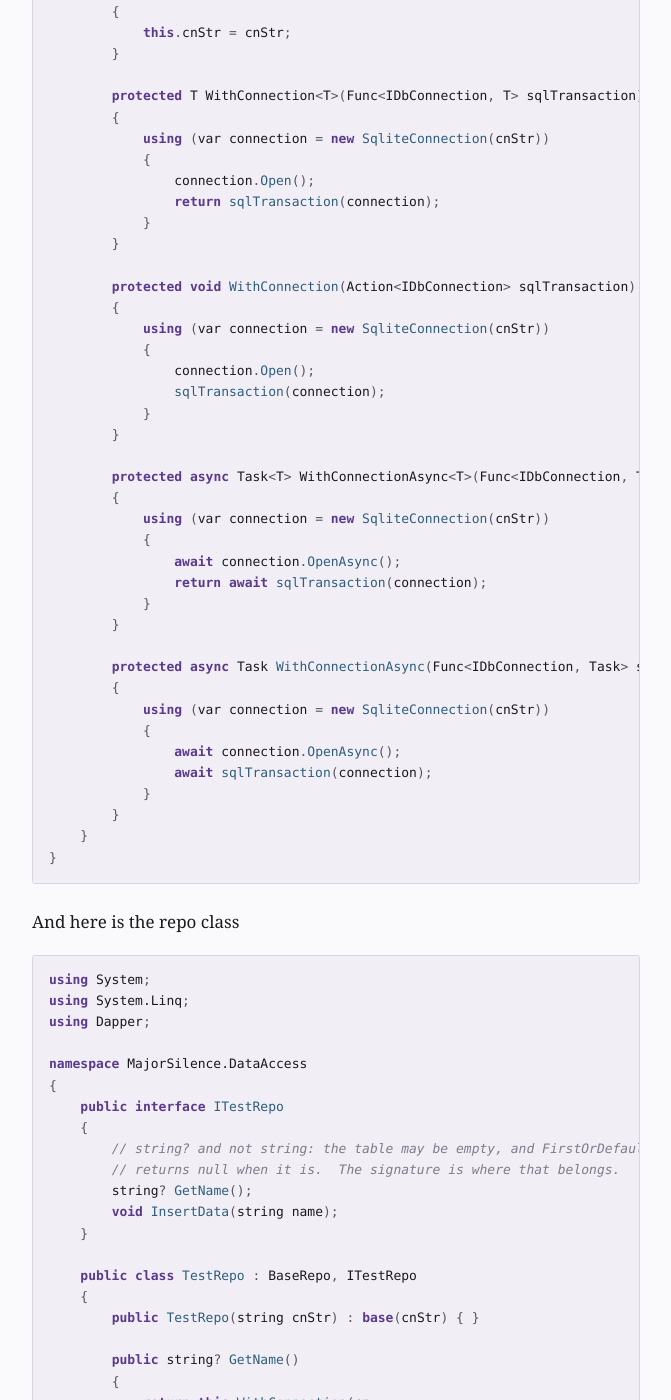
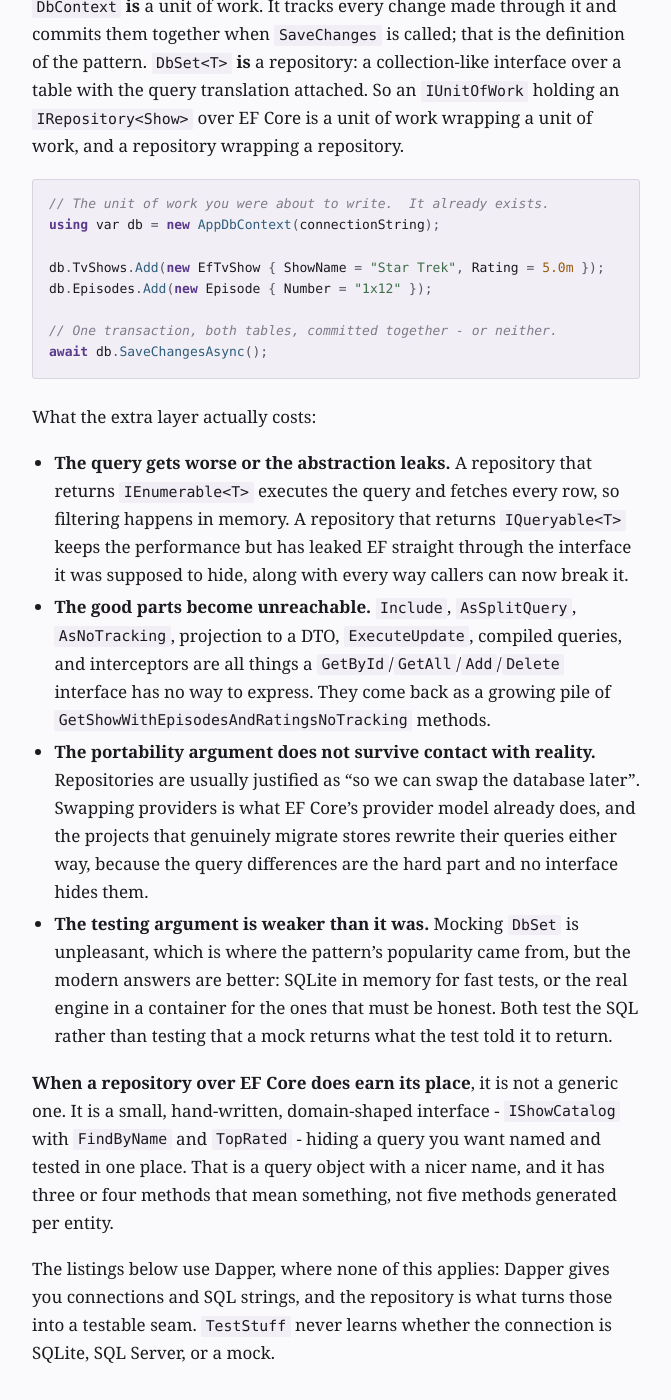
Before and after one commit to majorsilence/dotnet-stack-handbook, a Jekyll site: the page built from _chapters/03-structuring-an-application.md, in a window 1280 px wide and 1400 px high, scrolled down 4648 px. Shown: the whole window, without its empty margins (304-975 px from the left). Built offline with Jekyll 4.4.1, drawn with Linux system fonts in a browser that asks for light colours; the table of contents is made by our own code; some of the changed text lies outside the part shown.

Commit message:
State the repository and EF Core position explicitly
The repository section showed two ways to write one and left the reader to
work out where the pattern stops applying. The most common answer in the
wild - a generic IRepository<T> and an IUnitOfWork over EF Core - is the
wrong one, and a book that does not say so is leaving its reader to find out
in production.

The recommendation is now stated and argued. Use the repository pattern over
Dapper and ADO.NET, as every listing in that section does, because that is
where it buys a testable seam. Do not put a second one over EF Core, where
DbContext already is a unit of work and DbSet<T> already is a repository.

The costs are named rather than asserted: a repository returning IEnumerable
fetches every row and filters in memory, one returning IQueryable has leaked
EF through the interface meant to hide it, and either way Include,
AsSplitQuery, AsNoTracking, projection to a DTO and ExecuteUpdate become
unreachable behind a GetById and GetAll interface. The portability argument
is addressed too, since it is the one usually given and the one that does
not survive contact with a real migration.

The case that does earn its place is included: a small hand written domain
repository, three or four methods that mean something, which is a query
object with a nicer name. The EF section in the data access chapter now
points at this before its own listings.

````diff
--- a/_chapters/03-structuring-an-application.md
+++ b/_chapters/03-structuring-an-application.md
@@ -106,6 +106,36 @@ Use the repository pattern to separate your business and data access layers. Mak
 it easy to test your business and data layer code separately.
 
 There are different ways to do this. Here are a couple ways.
+
+### Do not put a repository and a unit of work over EF Core {#repository-and-ef-core}
+
+This is the most contested piece of advice in the chapter, so here is the position stated plainly, followed by the reasoning.
+
+**Recommendation.** Use the repository pattern when your data access is ADO.NET or Dapper - as in every listing in this section. Do **not** wrap Entity Framework Core in a generic `IRepository<T>` and an `IUnitOfWork`. EF Core already is both of those patterns, and adding a second copy on top costs you features and buys nothing.
+
+`DbContext` **is** a unit of work. It tracks every change made through it and commits them together when `SaveChanges` is called; that is the definition of the pattern. `DbSet<T>` **is** a repository: a collection-like interface over a table with the query translation attached. So an `IUnitOfWork` holding an `IRepository<Show>` over EF Core is a unit of work wrapping a unit of work, and a repository wrapping a repository.
+
+```cs
+// The unit of work you were about to write.  It already exists.
+using var db = new AppDbContext(connectionString);
+
+db.TvShows.Add(new EfTvShow { ShowName = "Star Trek", Rating = 5.0m });
+db.Episodes.Add(new Episode { Number = "1x12" });
+
+// One transaction, both tables, committed together - or neither.
+await db.SaveChangesAsync();
+```
+
+What the extra layer actually costs:
+
+- **The query gets worse or the abstraction leaks.** A repository that returns `IEnumerable<T>` executes the query and fetches every row, so filtering happens in memory. A repository that returns `IQueryable<T>` keeps the performance but has leaked EF straight through the interface it was supposed to hide, along with every way callers can now break it.
+- **The good parts become unreachable.** `Include`, `AsSplitQuery`, `AsNoTracking`, projection to a DTO, `ExecuteUpdate`, compiled queries, and interceptors are all things a `GetById`/`GetAll`/`Add`/`Delete` interface has no way to express. They come back as a growing pile of `GetShowWithEpisodesAndRatingsNoTracking` methods.
+- **The portability argument does not survive contact with reality.** Repositories are usually justified as "so we can swap the database later". Swapping providers is what EF Core's provider model already does, and the projects that genuinely migrate stores rewrite their queries either way, because the query differences are the hard part and no interface hides them.
+- **The testing argument is weaker than it was.** Mocking `DbSet` is unpleasant, which is where the pattern's popularity came from, but the modern answers are better: SQLite in memory for fast tests, or the real engine in a container for the ones that must be honest. Both test the SQL rather than testing that a mock returns what the test told it to return.
+
+**When a repository over EF Core does earn its place**, it is not a generic one. It is a small, hand-written, domain-shaped interface - `IShowCatalog` with `FindByName` and `TopRated` - hiding a query you want named and tested in one place. That is a query object with a nicer name, and it has three or four methods that mean something, not five methods generated per entity.
+
+The listings below use Dapper, where none of this applies: Dapper gives you connections and SQL strings, and the repository is what turns those into a testable seam. `TestStuff` never learns whether the connection is SQLite, SQL Server, or a mock.
 
 ### Use a base abstract class that is passed a connection
 
````
Also changed, not shown: _chapters/10-data-access.md (+2 -0 lines).
